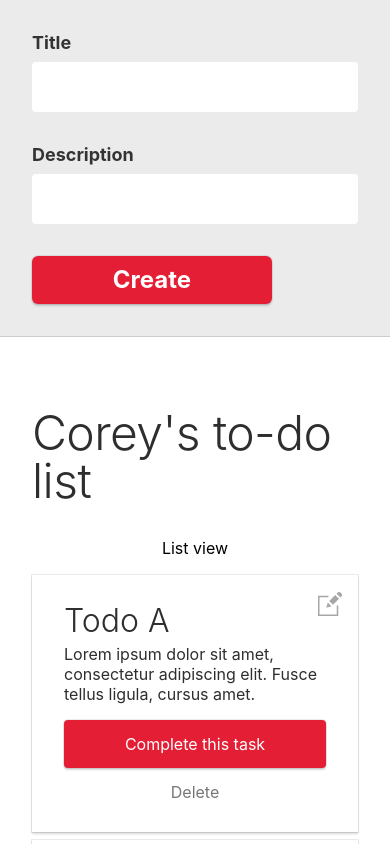
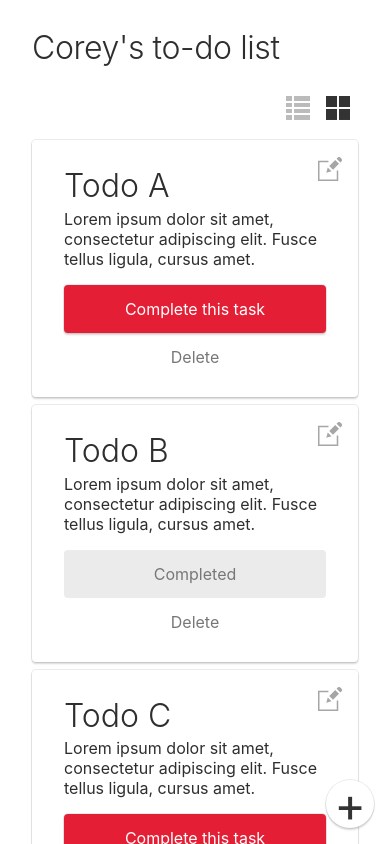
Before and after one commit to Corey-Roth/todo-app, a Vue app: page / in a window 390 px wide. Shown: the top 844 px of the page. Built offline with nearby package versions, Linux system fonts and the light colour scheme.

Commit message:
Mobile toggles
Toggle "add task" for mobile; better list/grid toggle.

```diff
--- a/src/App.vue
+++ b/src/App.vue
@@ -175,6 +175,11 @@
         }
         #app {
             box-shadow: 0 0 0 0;
+            padding: 2em 0;
+        }
+
+        h1 {
+            font-size: 2em;
         }
     }
 </style>
--- a/src/components/CreateTodo.vue
+++ b/src/components/CreateTodo.vue
@@ -1,5 +1,7 @@
 <template>
-    <div class="create-form">
+    <div class="create">
+            <div class="create-form"  v-bind:class="{ active: isActive }">
+                <h2 class='mobile-only'>Add a new task</h2>
                 <div class="field">
                     <label>Title</label>
                     <input v-model="titleText" type="text" class="styled-input">
@@ -11,6 +13,9 @@
                 <button class="primary" v-on:click="sendForm()">
                     Create
                 </button>
+                <button class="secondary mobile-only" v-on:click="toggleForm">Cancel</button>
+            </div>
+        <button class="toggle-form mobile-only" v-on:click="toggleForm">+</button>
     </div>
 </template>
 
@@ -21,6 +26,7 @@
         titleText: '',
         descriptionText: '',
         isCreating: false,
+        isActive: false,
       };
     },
     methods: {
@@ -39,6 +45,9 @@
           this.isCreating = false;
         }
       },
+        toggleForm() {
+            this.isActive = !this.isActive;
+        },
     },
   };
 </script>
@@ -51,7 +60,8 @@
         //border-top: 1px solid #CCCCCC;
         display: flex;
         margin: 0 0 4.5em;
-        padding: 2em;
+        padding: 2em 4.5em;
+        text-align: left;
         width: 100%;
     }
 
@@ -85,13 +95,83 @@
         width: 100%;
     }
 
-    @media screen and (max-width: 767px) {
+    .toggle-form {
+        background: #FFFFFF;
+        border: 0 none;
+        border-radius: 0.5em;
+        bottom: 0.33em;
+        box-shadow: 0 2px 2px 0 rgba(20,0,0,0.16), 0 0 0 1px rgba(20,0,0,0.08);
+        color: #333333;
+        font-size: 3em;
+        line-height: 1;
+        height: 1em;
+        position: fixed;
+        right: 0.33em;
+        width: 1em;
+        z-index: 2;
+    }
+
+    .toggle-form:hover {
+        box-shadow: 0 4px 4px 0 rgba(20,0,0,0.16), 0 0 0 1px rgba(20,0,0,0.08);
+        color: #e41f35;
+        cursor: pointer;
+    }
+
+    .create-form h2 {
+        border-bottom: 1px solid #CCCCCC;
+        font-size: 2em;
+        font-weight: 300;
+        margin: 0 0 0.5em;
+        padding-bottom: 0.5rem;
+        width: 100%;
+    }
+
+    .modal-enter-active, .modal-leave-active {
+      transition: opacity 100ms ease-out;
+    }
+
+    .modal-enter, .modal-leave-to {
+      opacity: 0;
+    }
+
+    .mobile-only {
+        display: none;
+    }
+
+    @media screen and (max-width: 840px) {
         .create-form {
+            background: #ffffff;
+            bottom: 0;
+            display: none;
+            left: 0;
+            margin: 0;
+            opacity: 0;
+            position: fixed;
+            right: 0;
+            top: 0;
+            transform: all 300ms ease;
+            z-index: 3;
+        }
+
+        .active.create-form {
+            display: flex;
+            flex-direction: column;
+            justify-content: space-between;
+            opacity: 1;
+        }
+
+        .mobile-only {
+            display: block;
+        }
+
+        .toggle-form {
             display: block;
         }
 
         .create-form .primary {
             margin: 0;
+            max-width: 100%;
+            width: 100%;
         }
 
         .field {
@@ -99,5 +179,10 @@
             padding: 0;
             width: 100%;
         }
+
+        .create-form .styled-input {
+            border: 1px solid #cccccc;
+            background: #ffffff;
+        }
     }
 </style>
--- a/src/components/ToDo.vue
+++ b/src/components/ToDo.vue
@@ -151,8 +151,11 @@
     }
 
     .secondary {
+        background: none;
+        border: 0 none;
         color: #777777;
         cursor: pointer;
+        font-size: 1em;
         line-height: 1;
         padding: 1em 2em 0;
         width: 100%;
@@ -212,7 +215,7 @@
     }
 
     .dark {
-        background: #ebebeb;
+        border: 1px solid #cccccc;
         margin-bottom: 1.5em;
         padding: 0.5em 1em;
     }
@@ -271,13 +274,14 @@
 
     @media screen and (max-width: 840px) {
         .card {
-            border-radius: 0;
+            border-radius: 0.25em;
             margin: 0 0 0.5rem;
             width: 100%;
         }
 
         .list .card {
             display: block;
+            padding: 1em;
         }
 
         .list .content {
@@ -292,12 +296,12 @@
 
         .list .primary, .list .secondary, .list .completed {
             display: inline-block;
-            max-width: calc(66.66% - 1em);
+            padding: 1em;
+            max-width: calc(75% - 1em);
         }
 
         .list .secondary {
-            max-width: 33.33%;
-            padding: 1em;
+            max-width: 25%;
         }
     }
 </style>
--- a/src/components/TodoList.vue
+++ b/src/components/TodoList.vue
@@ -1,7 +1,8 @@
 <template>
     <div class="todo-list">
-        <div class="row">
-            <button v-on:click="toggleView" class="toggle">List view</button>
+        <div class="row button-row">
+            <button v-on:click="toggleView" class="toggle" v-bind:class="{ list: isList }"><img src="../assets/list-view.svg"/></button>
+            <button v-on:click="toggleView" class="toggle" v-bind:class="{ list: !isList }"><img src="../assets/grid-view.svg"/></button>
         </div>
         <div class="row" v-bind:class="{ list: isList }">
             <todo
@@ -71,13 +72,33 @@
     .toggle {
         background: none;
         border: 0 none;
+        display: inline-block;
         cursor: pointer;
         margin: 1em 0;
+        opacity: 0.33;
+        padding: 0 0.5em;
         font-size: 1em;
+        width: auto;
+    }
+
+    .toggle img {
+        height: 1.5em;
+        width: 1.5em;
     }
 
     .toggle:hover {
-        color: #e41f35;
+        opacity: 1;
+    }
+
+    .toggle.list {
+        display: inline-block;
+        opacity: 1;
+        padding: 0 0.5em;
+    }
+
+    .row.button-row {
+        display: flex;
+        justify-content: flex-end;
     }
 
     @media screen and (max-width: 840px) {
```
Also changed, not shown: src/assets/grid-view.svg (added), src/assets/list-view.svg (added). Lines whose indentation alone changed are shown as unchanged.
